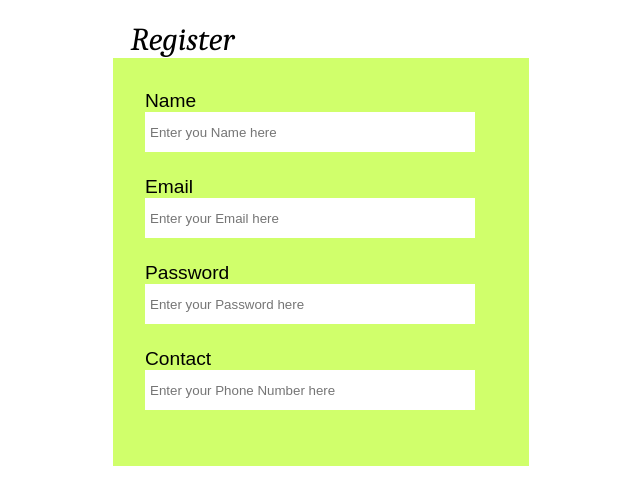
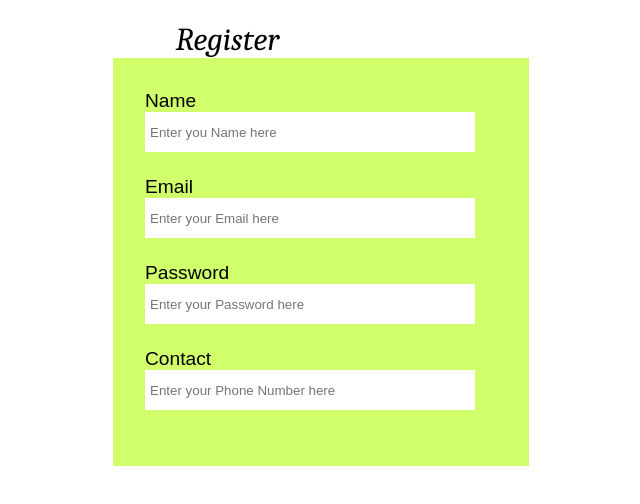
Before and after one commit to Arya-n-101/spirit, a plain HTML site: page page 1/index.html in a window 1280 px wide. Shown: the whole page, without its empty margins (319-959 px from the left). Drawn offline with Linux system fonts and the light colour scheme.

Commit message:
Update index.css

```diff
--- a/page 1/index.css
+++ b/page 1/index.css
@@ -8,7 +8,7 @@
 h1{
     font-family: 'Caladea', serif;
     font-weight: 500;
-    margin-left: 27.6rem;
+    margin-left: 38vw;
     margin-bottom: 0;
 }
 label{
```
